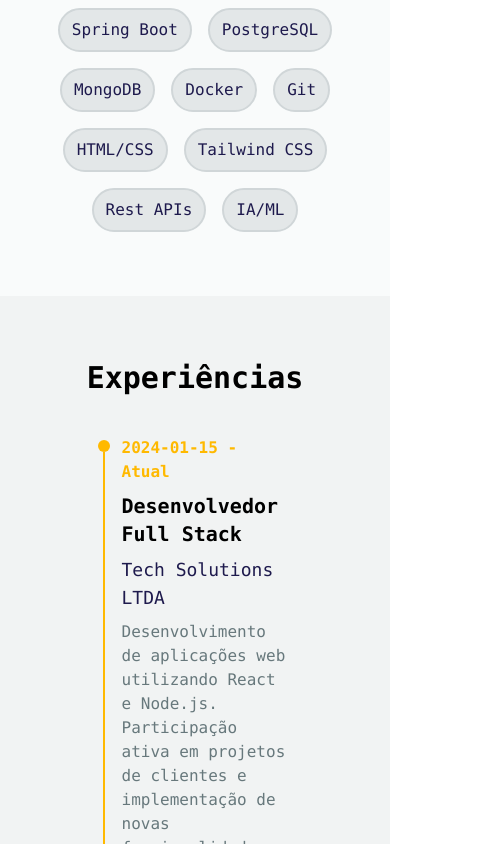
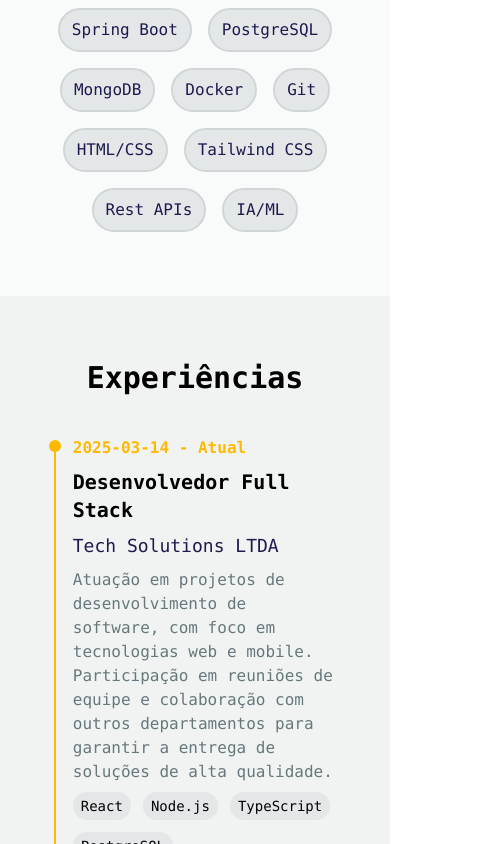
Before and after one commit to RafaelPA13/portifolio-v2, a React (Vite) app: page / in a window 390 px wide. Shown: the part 1156-2000 px from the top of the page, 491 px wide, since content can reach past the window. Built offline with nearby package versions, Linux system fonts and the light colour scheme.

Commit message:
feat: Dinamismo e responsividade das experiências

```diff
--- a/src/components/buttons.jsx
+++ b/src/components/buttons.jsx
@@ -1,7 +1,7 @@
 export default function Buttons({ text, icon, onClick }) {
   return (
     <button
-      className="px-4 py-2 bg-amber-400 text-indigo-950 flex items-center gap-2 rounded-md transition-colors duration-300 hover:cursor-pointer hover:bg-indigo-950 hover:text-amber-400"
+      className="px-4 py-2 bg-amber-400 text-indigo-950 flex items-center gap-2 rounded-md transition-colors duration-300 text-left hover:cursor-pointer hover:bg-indigo-950 hover:text-amber-400"
       onClick={onClick}
     >
       {icon}
--- a/src/components/experienciasCard.jsx
+++ b/src/components/experienciasCard.jsx
@@ -1,7 +1,7 @@
 import useInView from "../hooks/useInView";
 import Skill from "./skill";
 
-export default function ExperienciasCard() {
+export default function ExperienciasCard({ experiencia }) {
     const { ref, inView } = useInView();
     return (
         <li ref={ref} className={`relative flex flex-col gap-2 pl-6 ${inView ? "animate-fade-in-left" : "opacity-0"}`}>
@@ -9,15 +9,14 @@ export default function ExperienciasCard() {
                 <span className="w-3 h-3 rounded-full bg-amber-400 translate-x-0"/>
                 <span className="flex-1 w-[2px] bg-amber-400"/>
             </span>
-            <h5 className="font-semibold text-amber-400">2024-01-15 - Atual</h5>
-            <h3 className="font-bold text-xl">Desenvolvedor Full Stack</h3>
-            <h4 className="font-medium text-lg text-indigo-950">Tech Solutions LTDA</h4>
-            <p className="text-base text-mist-500">Desenvolvimento de aplicações web utilizando React e Node.js. Participação ativa em projetos de clientes e implementação de novas funcionalidades.</p>
-            <ul className="flex items-center gap-3">
-                <Skill skill={"React"} animated={false} inicio={false} card={true} />
-                <Skill skill={"Node.js"} animated={false} inicio={false} card={true} />
-                <Skill skill={"TypeScript"} animated={false} inicio={false} card={true} />
-                <Skill skill={"PostgreSQL"} animated={false} inicio={false} card={true} />
+            <h5 className="font-semibold text-amber-400">{experiencia.data_inicio} - {experiencia.data_fim ? experiencia.data_fim : "Atual"}</h5>
+            <h3 className="font-bold text-xl">{experiencia.cargo}</h3>
+            <h4 className="font-medium text-lg text-indigo-950">{experiencia.empresa}</h4>
+            <p className="text-base text-mist-500">{experiencia.descricao}</p>
+            <ul className="flex flex-wrap gap-3">
+                {experiencia.tecnologias.map((tecnologia, index) => (
+                    <Skill key={index} skill={tecnologia} animated={false} inicio={false} card={true} />
+                ))}
             </ul>
         </li>
     );
--- a/src/pages/client/inicio.jsx
+++ b/src/pages/client/inicio.jsx
@@ -12,7 +12,28 @@ import useInView from "../../hooks/useInView";
 export default function Inicio() {
   const { ref: refConhecimentos, inView: inViewConhecimentos } = useInView();
   const { ref: refExperiencias, inView: inViewExperiencias } = useInView();
+
   const skills = ["Python", "Java", "TypeScript", "JavaScript", "React", "Node.js", "Flask", "Spring Boot", "PostgreSQL", "MongoDB", "Docker", "Git", "HTML/CSS", "Tailwind CSS", "Rest APIs", "IA/ML"];
+  const experiencias = [
+    {
+      data_inicio: "2025-03-14",
+      data_fim: null,
+      emprego_atual: true,
+      cargo: "Desenvolvedor Full Stack",
+      empresa: "Tech Solutions LTDA",
+      descricao: "Atuação em projetos de desenvolvimento de software, com foco em tecnologias web e mobile. Participação em reuniões de equipe e colaboração com outros departamentos para garantir a entrega de soluções de alta qualidade.",
+      tecnologias: ["React", "Node.js", "TypeScript", "PostgreSQL"]
+    },
+    {
+      data_inicio: "2025-03-06",
+      data_fim: "2026-03-17",
+      emprego_atual: false,
+      cargo: "Estagiário de Desenvolvimento de Software",
+      empresa: "AIDDA Technology Group",
+      descricao: "Atuação em projetos de desenvolvimento de software, com foco em tecnologias web e mobile. Participação em reuniões de equipe e colaboração com outros departamentos para garantir a entrega de soluções de alta qualidade.",
+      tecnologias: ["Python", "Flask", "SQL", "Angular"]
+    }
+  ];
 
   return (
     <>
@@ -56,9 +77,10 @@ export default function Inicio() {
       </section>
       <section className="bg-mist-100 flex flex-col items-center justify-center gap-10 py-16">
         <h2 ref={refExperiencias} style={{animationFillMode: "backwards"}} className={`text-3xl font-semibold ${inViewExperiencias ? "animate-fade-in-up" : "opacity-0"}`}>Experiências</h2>
-        <ul className="w-[50%] flex flex-col gap-8">
-          <ExperienciasCard />
-          <ExperienciasCard />
+        <ul className="flex flex-col gap-8 w-[75%] md:w-[50%]">
+          {experiencias.map((experiencia, index) => (
+            <ExperienciasCard key={index} experiencia={experiencia} />
+          ))}
         </ul>
       </section>
     </>
```
